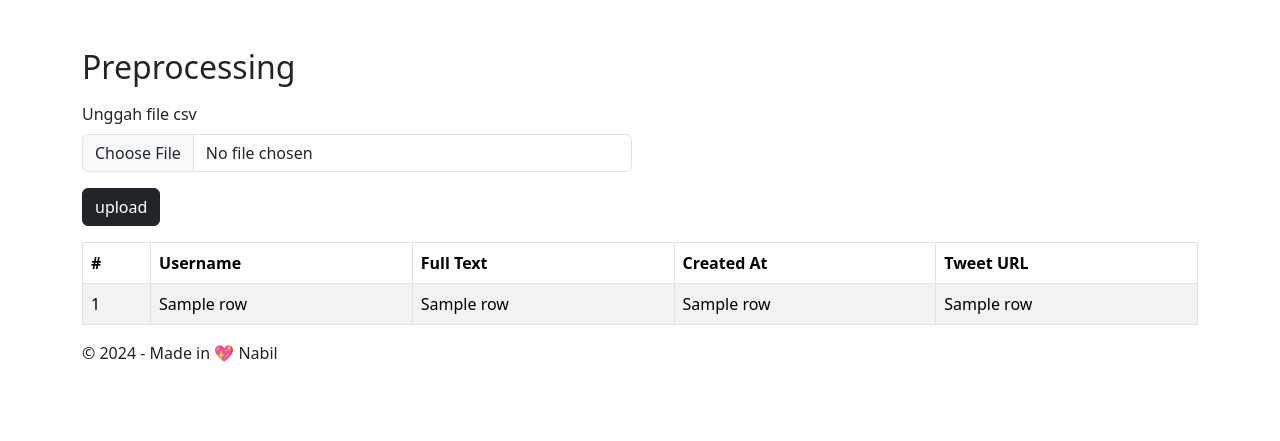
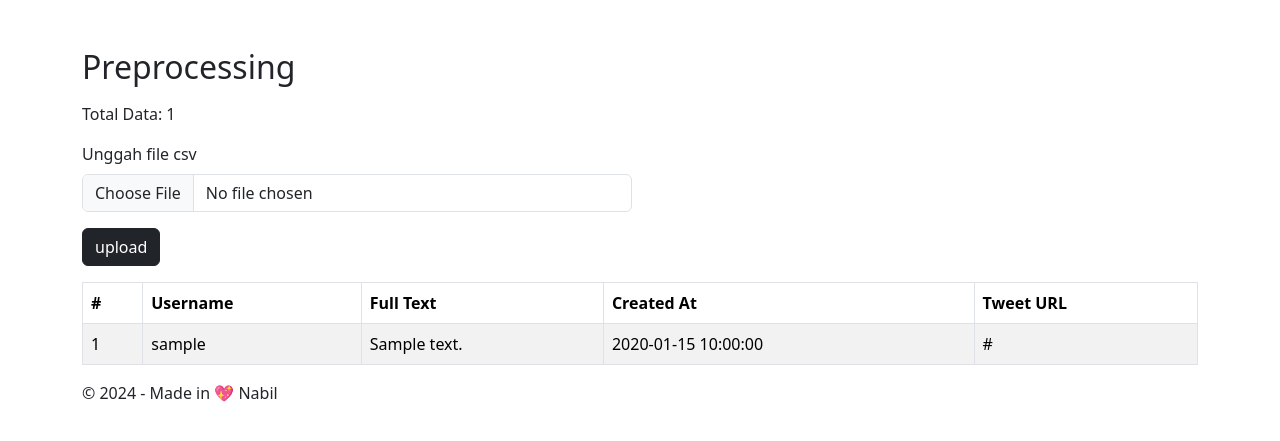
Before and after one commit to Anugerah20/FTC-Guru-Honorer, a Flask app: template templates/preprocessing.html in a window 1280 px wide. Shown: the part 56-497 px from the top of the page. Run offline with Flask 3, Linux system fonts and the light colour scheme; the template is opened without the code that fills it: most values are stand-ins (such as "Sample title", 1, 10 or a date in 2020); parts of the project's set-up code (start-up, migrations or seed data) failed here and were passed over.

Commit message:
update: show total data preprocessing

```diff
--- a/templates/preprocessing.html
+++ b/templates/preprocessing.html
@@ -7,6 +7,7 @@
      <div class="table-responsive-sm table-responsive-md">
           <h2 class="mb-3">Preprocessing</h2>
 
+          <p>Total Data: {{total_data}}</p>
           <form class="d-flex row g-3" method="POST" action="/upload-preprocessing" enctype="multipart/form-data">
                <div class="col-md-6 col-lg-6">
                     <label for="file" class="form-label">Unggah file csv</label>
@@ -28,11 +29,11 @@
                <tbody>
                     {% for row in data %}
                     <tr>
-                         <td>{{ row[0] }}</td>
-                         <td>{{ row[2] }}</td>
-                         <td>{{ row[1] }}</td>
-                         <td>{{ row[3] }}</td>
-                         <td>{{ row[4] }}</td>
+                         <td>{{ row.id }}</td>
+                         <td>{{ row.username }}</td>
+                         <td>{{ row.full_text }}</td>
+                         <td>{{ row.created_at }}</td>
+                         <td>{{ row.tweet_url }}</td>
                     </tr>
                     {% endfor %}
                </tbody>
```
